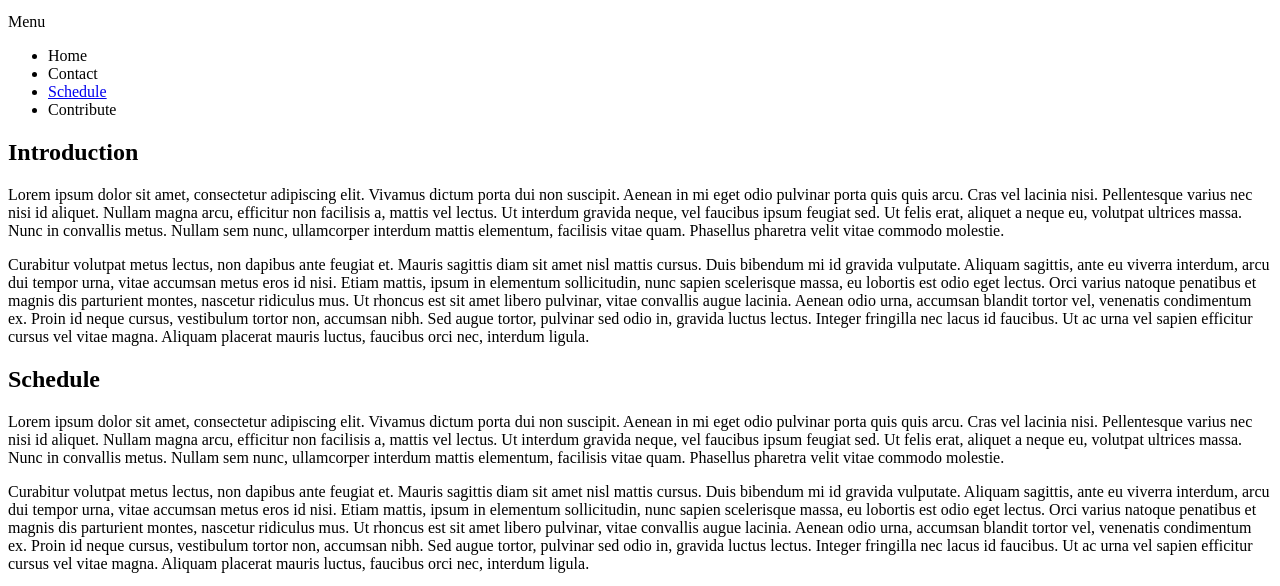
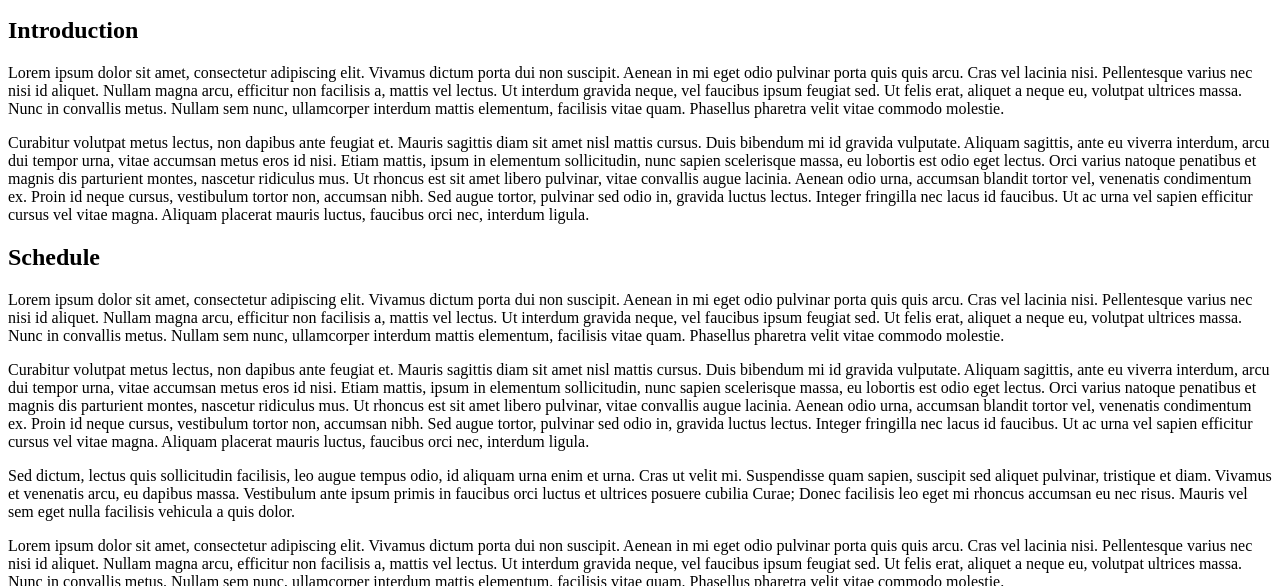
Before and after one commit to CharleeSF/vanillastartblok, a plain HTML site: page public/index.html in a window 1280 px wide. Shown: the part 207-793 px from the top of the page. Drawn offline with Linux system fonts and the light colour scheme.

Commit message:
removed extra menu

```diff
--- a/public/index.html
+++ b/public/index.html
@@ -21,15 +21,6 @@
         </nav>
     </header>
     <div class="container">
-        <nav class="menu smallscreen">
-            Menu
-            <ul>
-                <li>Home</li>
-                <li>Contact</li>
-                <li><a href="#calendar">Schedule</a></li>
-                <li>Contribute</li>
-            </ul>
-        </nav>
 
         <main>
             <article>
```
